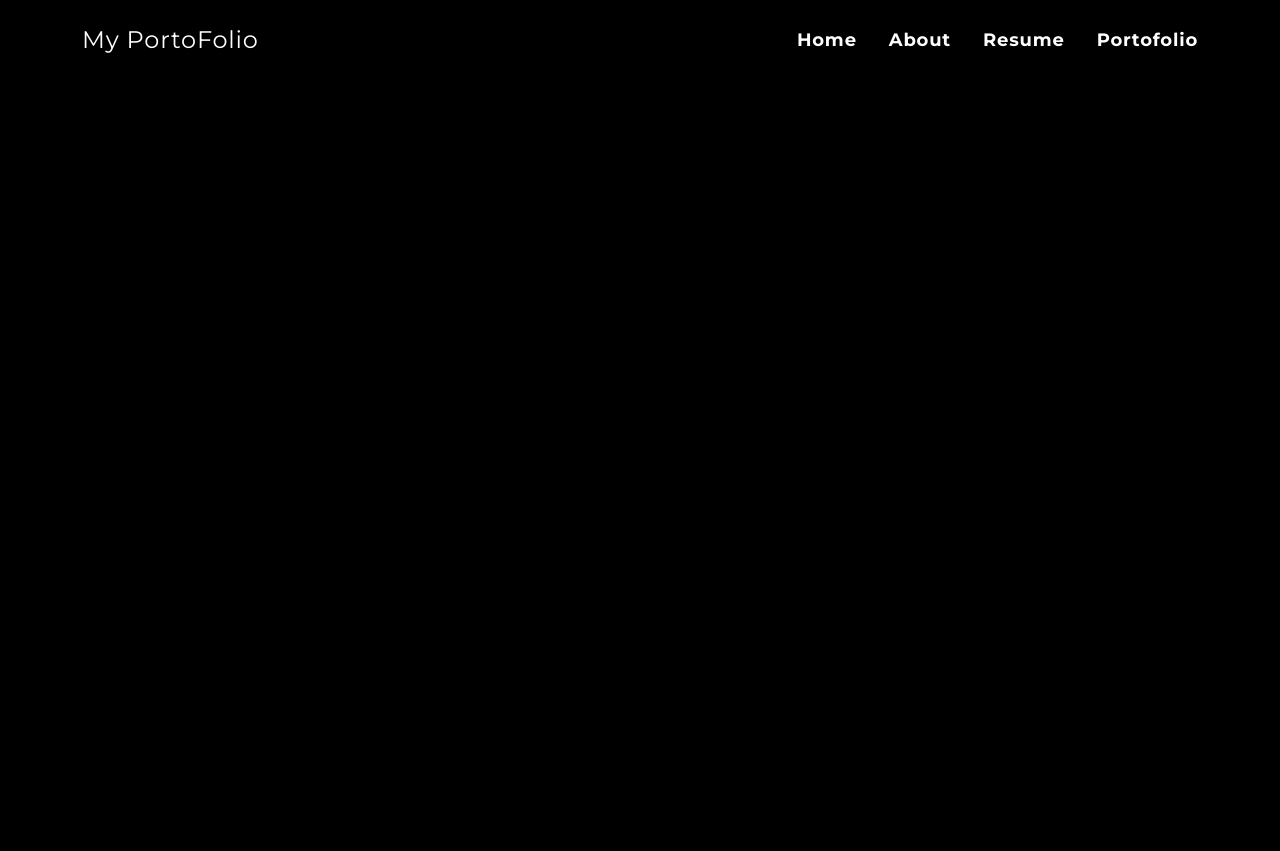
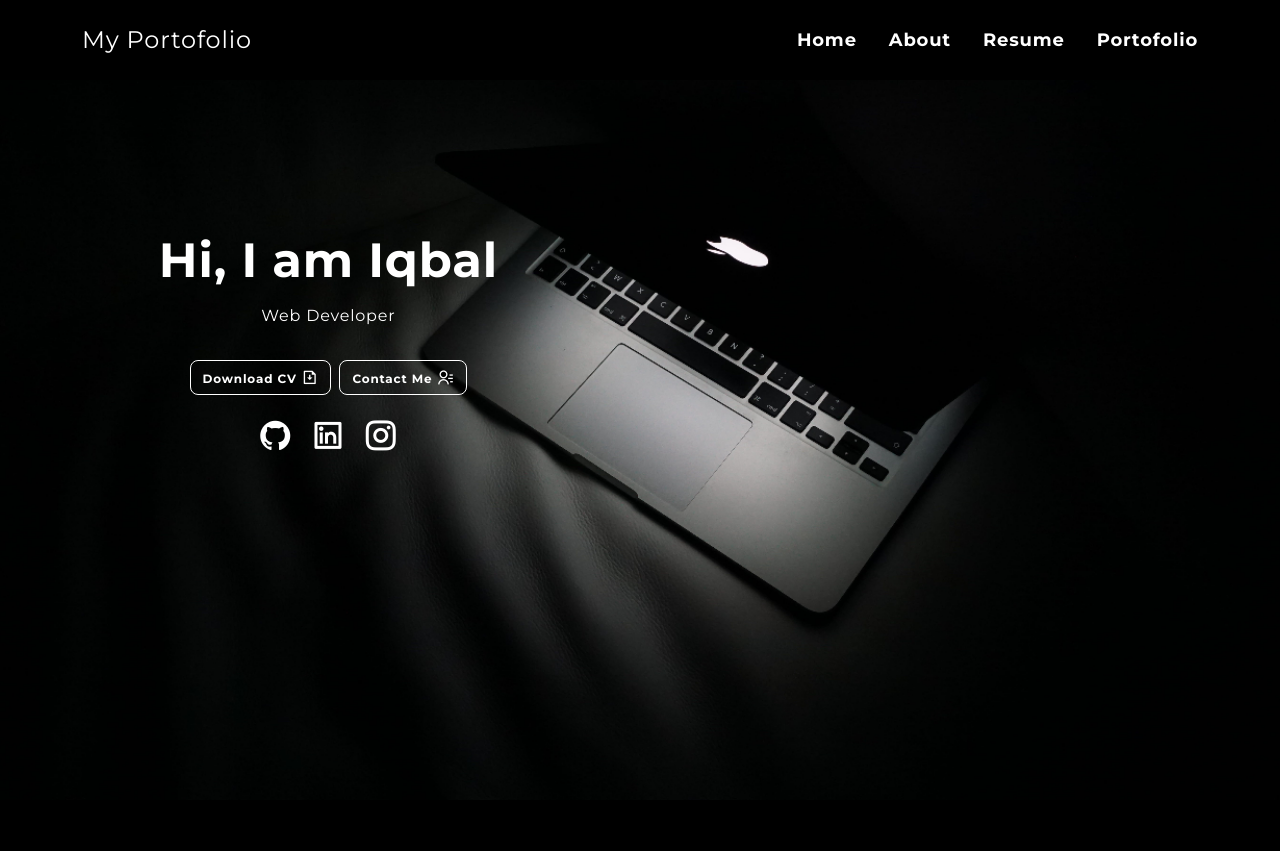
Before and after one commit to IqbalBagus-s/my-portfolio, a website: page index.html in a window 1280 px wide. Before the commit the page ends 800 px from the top, so only its background shows below. Drawn offline with nearby package versions, Linux system fonts and the light colour scheme.

Commit message:
update home page

```diff
--- a/index.html
+++ b/index.html
@@ -15,7 +15,7 @@
   <header id="navbar" class="bg-black fixed w-full top-0 left-0 z-50">
     <!-- navbar -->
      <nav class="container flex items-center justify-between h-16 sm:h-20">
-      <div class="sm:text-2xl">My PortoFolio</div>
+      <div class="sm:text-2xl">My Portofolio</div>
         <div id="nav-menu" class="absolute top-0 left-[-100%] min-h-[80vh] w-full bg-black-950/80 backdrop-blur-sm flex items-center justify-center duration-300 overflow-hidden lg:static lg:min-h-fit lg:bg-transparent lg:w-auto">
           <ul class="flex flex-col items-center gap-8 lg:flex-row">
             <li><a href="#home" class="nav-link">Home</a></li>
@@ -33,7 +33,55 @@
   </header>
 
   <main>
+    <!-- Home Section -->
+    <section id="home">
+      <div class="absolute inset-0 -z-10">
+        <img src="./assets/img/home.jpg" alt="" class="w-full h-full object-cover sm:invisible lg:visible">
+      </div>
+      <div class="container relative mt-16">
+        <div class="flex lg:flex-row flex-col items-center gap-5">
+          <!-- content -->
+          <div class="w-full flex flex-col items-center space-y-5">
+            <h1 >Hi, I am Iqbal</h1>
+            <h2>Web Developer</h2>
 
+            <div class="flex flex-row gap-2 pt-3">
+              <button class="btn">
+                <span class="text-xs">Download CV</span>
+                <i class="ri-file-download-line"></i>
+              </button>
+
+              <button class="btn">
+                <span class="text-xs">Contact Me</span>
+                <i class="ri-contacts-line"></i>
+              </button>
+            </div>
+
+            <div class="flex flex-row items-center gap-4 text-4xl">
+              <i class="ri-github-fill text-white hover:text-darkBlue duration-300 cursor-pointer"></i>
+              <i class="ri-linkedin-box-line text-white hover:text-darkBlue duration-300 cursor-pointer"></i>
+              <i class="ri-instagram-line text-white hover:text-darkBlue duration-300 cursor-pointer"></i>
+            </div>
+          </div>
+
+          <!-- image -->
+          <div class="relative">
+            <img src="./assets/img/home.jpg" alt="home_image" class="w-full lg:invisible">
+
+          </div>
+
+        </div>
+      </div>
+    </section>
+    <!-- About Section -->
+    <section id="about">
+      <div>
+
+      </div>
+    </section>
+    <!-- Resume -->
+
+    <!-- Portofolio -->
   </main>
   <!-- script js -->
    <script src="main.js">
--- a/input.css
+++ b/input.css
@@ -8,6 +8,30 @@ body {
     @apply bg-black text-white font-Montserrat tracking-wider;
 }
 
+section {
+    @apply py-20 md:py-28;
+}
+
+h1 {
+    @apply text-3xl md:text-4xl xl:text-5xl font-bold;
+}
+
+/* button */
+.btn {
+    @apply border border-white rounded-lg px-3 py-1 duration-300;
+}
+
+
+.btn span {
+    @apply font-bold;
+}
+
+.btn:hover {
+    @apply border-darkBlue text-darkBlue;
+}
+
+
+
 .nav-link {
     @apply text-lg font-bold duration-300;
 }
--- a/tailwind.config.js
+++ b/tailwind.config.js
@@ -16,6 +16,14 @@ module.exports = {
         darkBlue: "#144660",
       },
     },
+    keyframes: {
+      move: {
+        "50%": { transform: "translateY(-1rem)" }
+      }
+    },
+    animation: {
+      movingY: "move 3s linear infinite"
+    },
     container: {
       center: true,
       padding: {
```
Also changed, not shown: assets/img/home.jpg (added), assets/img/me.png (added), output.css.
